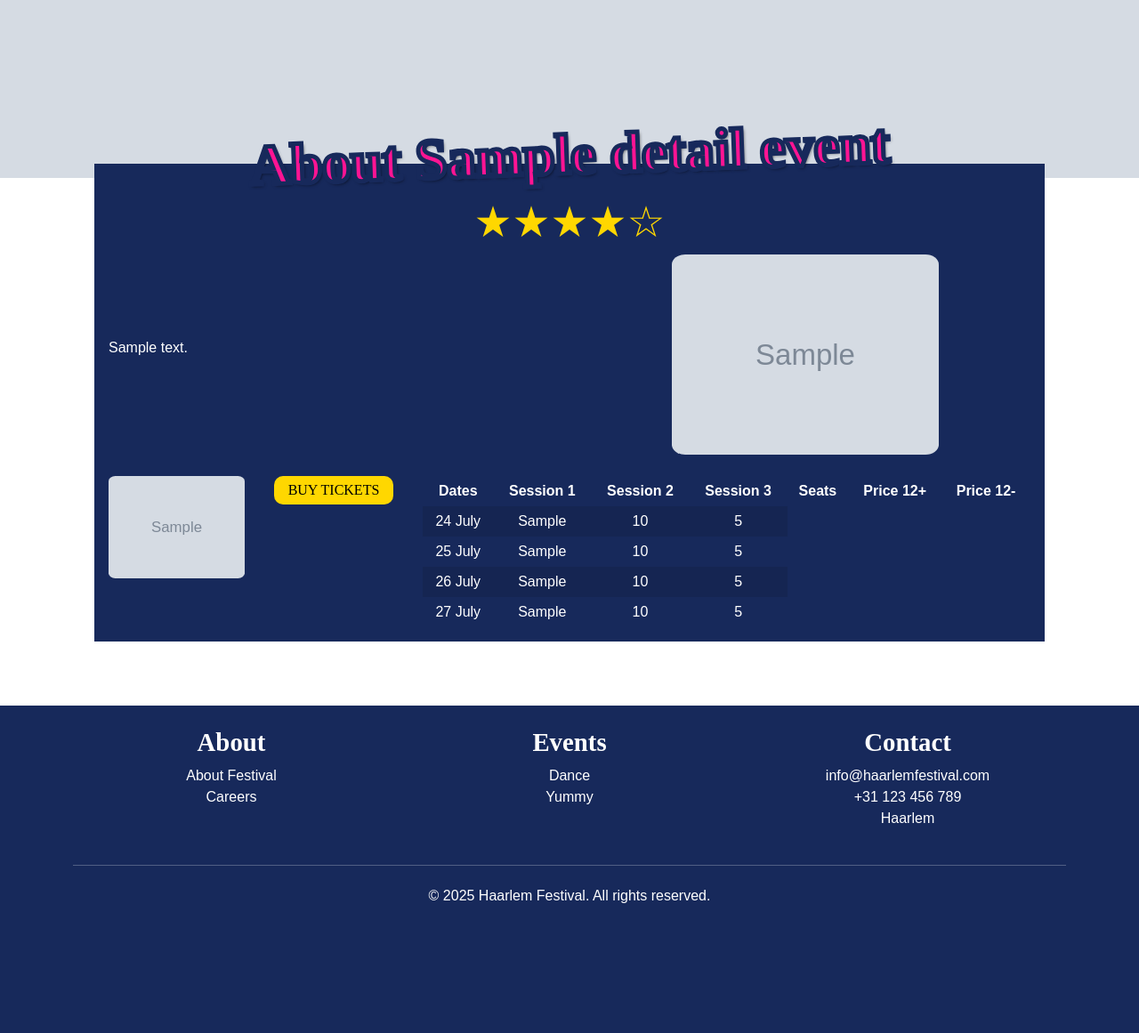
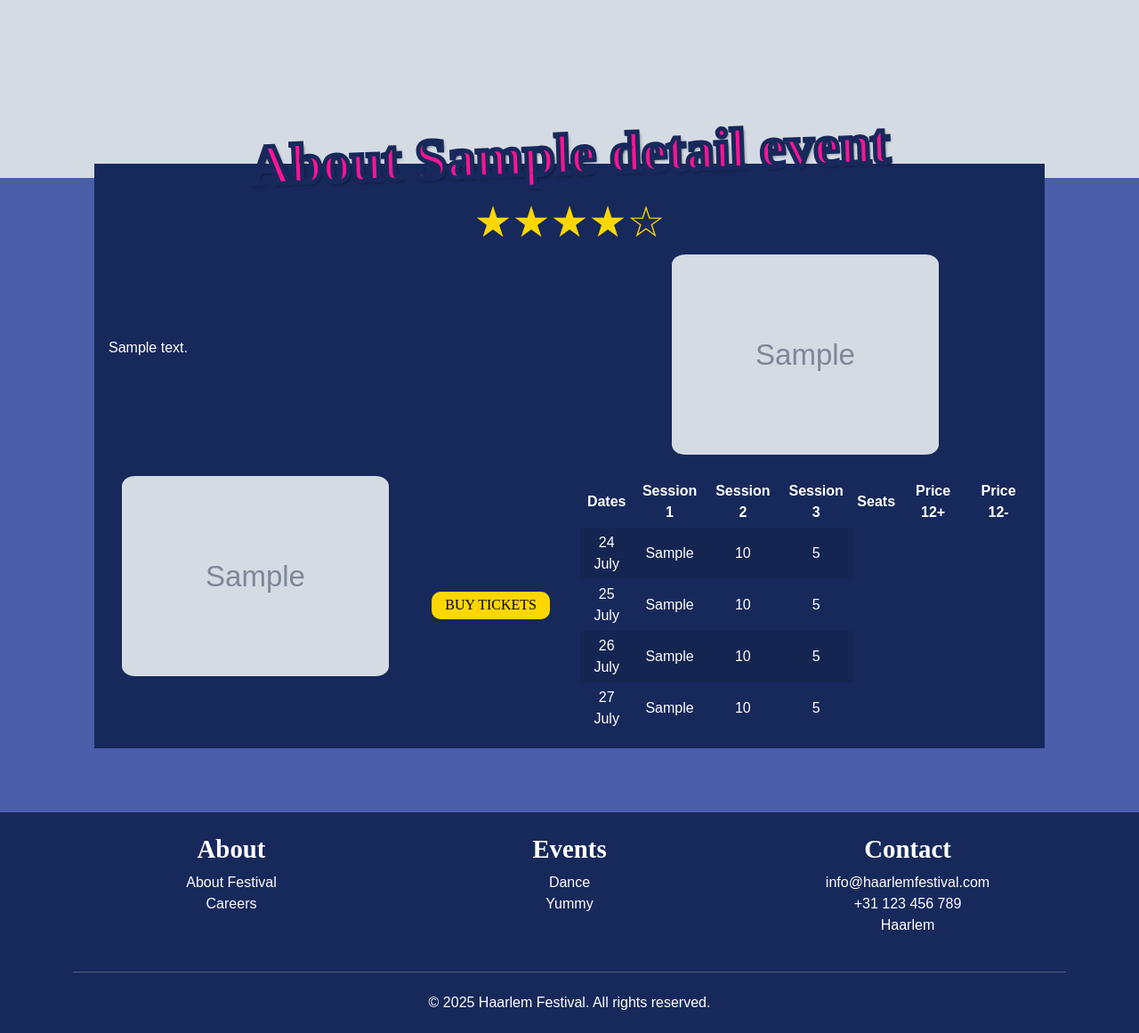
Before and after one commit to meryamdouirii/project-webapplication, a PHP site: the page made by app/views/event/yummy!/yummy-detail.php in a window 1280 px wide. Shown: the part 516-1677 px from the top of the page at 89% size. Before the commit the page ends 1531 px from the top, so only its background shows below. Run offline with PHP 8.4, Linux system fonts and the light colour scheme; the template is opened without the code that fills it: most values are stand-ins (such as "Sample title", 1, 10 or a date in 2020); grey boxes marked "Sample" are stand-in pictures; some web fonts are replaced.

Commit message:
Update yummy-detail.php

```diff
--- a/app/views/event/yummy!/yummy-detail.php
+++ b/app/views/event/yummy!/yummy-detail.php
@@ -6,7 +6,7 @@ use App\Models\Session;
 <head>
     <title>Yummy! - <?= htmlspecialchars($detailEvent->getName())?></title>
 </head>
-<main class="container-fluid p-0 mb-5">
+<main class="bg-light-blue container-fluid p-0">
     <section class="hero-section-event text-white text-center event-hero" style="background-image: url('<?= htmlspecialchars($detailEvent->getBannerImage() ?: '/images-logos/default.jpg') ?>');">
         <div class="overlay event-overlay">
             <div class="container">
@@ -21,7 +21,7 @@ use App\Models\Session;
         </div>
     </section>
 
-    <section class="card-list-section">
+    <section class="bg-light-blue card-list-section pb-5">
         <div class="container" style="margin-top: -40px;">
                 <div class="bg-blue text-white p-3 m-4 position-relative">
                     <h1 class="event-about-title">About <?=htmlspecialchars($detailEvent->getName())?></h1>
@@ -44,15 +44,15 @@ use App\Models\Session;
                         </div>
                     </div>
                     <div class="row mt-4">
-                    <div class="col-2">
+                    <div class="col-4">
                         <img class="h-auto w-100 event-info-image"
                             src="<?= !empty($detailEvent->getImageDescription2()) ? htmlspecialchars($detailEvent->getImageDescription2()) : "/images-logos/default.jpg" ?>"
                             alt="<?= htmlspecialchars($detailEvent->getName()) ?> Image" />
                     </div>
-                        <div class="col-2 ">
+                        <div class="col-2 d-flex align-items-center ">
                             <button class="button" href="#">BUY TICKETS</button>
                         </div>
-                        <div class="col-8 ">
+                        <div class="col-6 d-flex align-items-center ">
                                 <table>
                                     <tr>
                                         <th>Dates</th>
```
